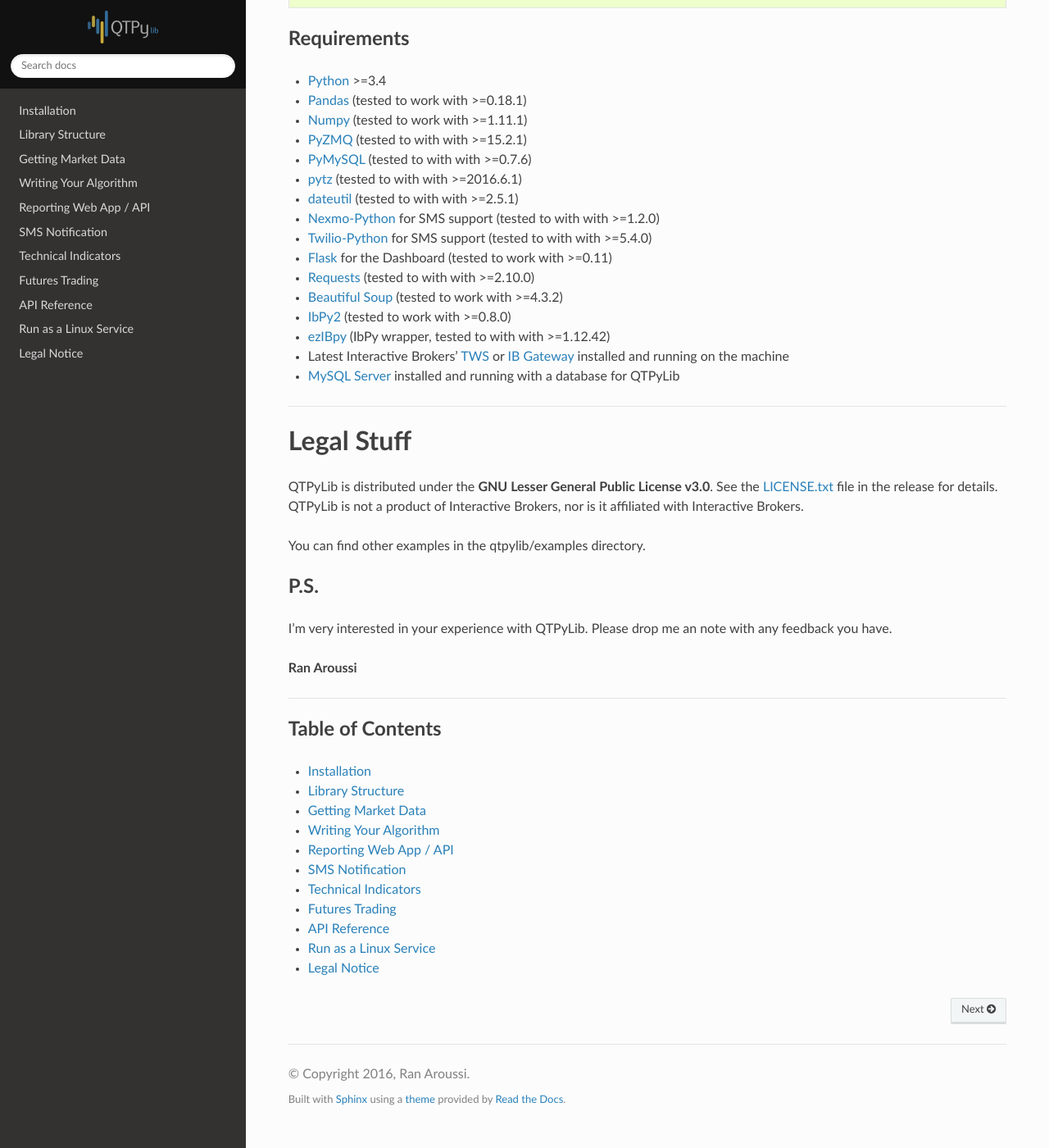
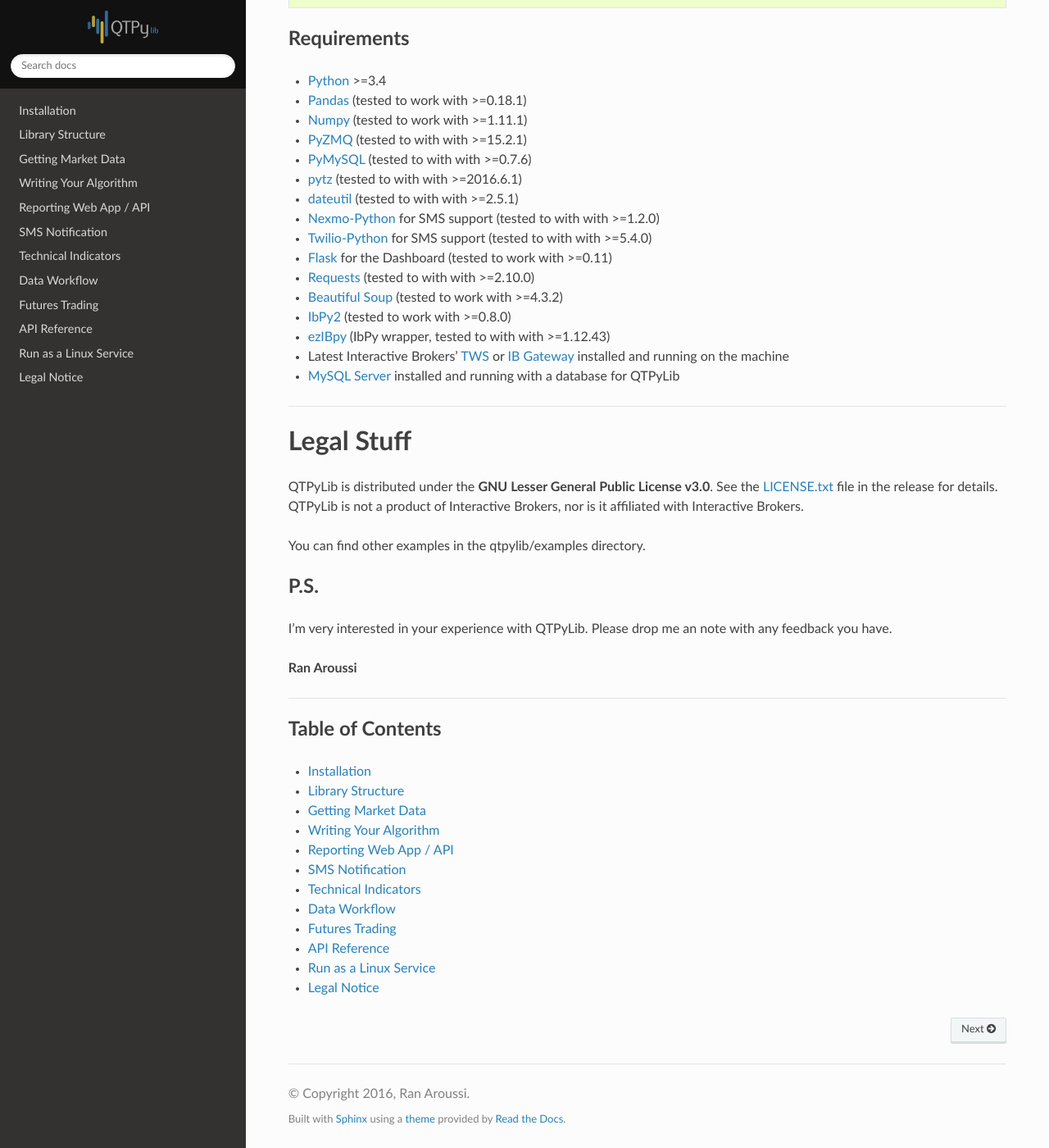
Before and after one commit to ranaroussi/qtpylib, a Sphinx documentation site: the page built from docs/source/index.rst, in a window 1280 px wide and 1400 px high, scrolled down 3942 px. Shown: the whole window at 82% size. Built offline with Sphinx 7.4.7 and the Read the Docs theme 2.0.0, drawn with Linux system fonts in a browser that asks for light colours.

Commit message:
updated docs

```diff
--- a/README.rst
+++ b/README.rst
@@ -254,7 +254,7 @@
 * `Requests <https://github.com/kennethreitz/requests>`_ (tested to with with >=2.10.0)
 * `Beautiful Soup <https://pypi.python.org/pypi/beautifulsoup4>`_ (tested to work with >=4.3.2)
 * `IbPy2 <https://github.com/blampe/IbPy>`_ (tested to work with >=0.8.0)
-* `ezIBpy <https://github.com/ranaroussi/ezibpy>`_ (IbPy wrapper, tested to with with >=1.12.42)
+* `ezIBpy <https://github.com/ranaroussi/ezibpy>`_ (IbPy wrapper, tested to with with >=1.12.43)
 * Latest Interactive Brokers’ `TWS <https://www.interactivebrokers.com/en/index.php?f=15875>`_ or `IB Gateway <https://www.interactivebrokers.com/en/index.php?f=16457>`_ installed and running on the machine
 * `MySQL Server <https://www.mysql.com/>`_ installed and running with a database for QTPyLib
 
--- a/docs/source/api.rst
+++ b/docs/source/api.rst
@@ -18,3 +18,7 @@
 -----
 
 .. include:: ./api_reports.rst
+
+-----
+
+.. include:: ./api_workflow.rst
--- a/docs/source/api_blotter.rst
+++ b/docs/source/api_blotter.rst
@@ -4,3 +4,7 @@
 .. autoclass:: qtpylib.blotter.Blotter
     :members: run
     :member-order: bysource
+
+.. autofunction:: qtpylib.blotter.get_symbol_id(...)
+
+.. autofunction:: qtpylib.blotter.load_blotter_args(...)
--- a/docs/source/futures.rst
+++ b/docs/source/futures.rst
@@ -125,7 +125,7 @@
 
     """
 
-To get the maximum number of contracts you can trade,
+\* To get the maximum number of contracts you can trade,
 based on your account balance and contract requirements,
 use ``instrument.get_margin_max_contracts()``
 from within your strategies.
--- a/docs/source/index.rst
+++ b/docs/source/index.rst
@@ -21,6 +21,7 @@
    reports
    sms
    indicators
+   workflow
    futures
    api
    daemons
--- a/docs/source/install.rst
+++ b/docs/source/install.rst
@@ -57,7 +57,7 @@
 * `Requests <https://github.com/kennethreitz/requests>`_ (tested to with with >=2.10.0)
 * `Beautiful Soup <https://pypi.python.org/pypi/beautifulsoup4>`_ (tested to work with >=4.3.2)
 * `IbPy2 <https://github.com/blampe/IbPy>`_ (tested to work with >=0.8.0)
-* `ezIBpy <https://github.com/ranaroussi/ezibpy>`_ (IbPy wrapper, tested to with with >=1.12.42)
+* `ezIBpy <https://github.com/ranaroussi/ezibpy>`_ (IbPy wrapper, tested to with with >=1.12.43)
 * Latest Interactive Brokers’ `TWS <https://www.interactivebrokers.com/en/index.php?f=15875>`_ or `IB Gateway <https://www.interactivebrokers.com/en/index.php?f=16457>`_ installed and running on the machine
 * `MySQL Server <https://www.mysql.com/>`_  installed and running with a database for QTPyLib
 
--- /dev/null
+++ b/docs/source/workflow.rst
@@ -0,0 +1,4 @@
+Data Workflow
+================
+
+Coming soon (still under development)
```
Also changed, not shown: other parts of docs/source/futures.rst (+1 -1 lines), CHANGELOG.rst (+8 -0 lines), docs/source/api_workflow.rst (added, +36 -0 lines), 2 other files.
